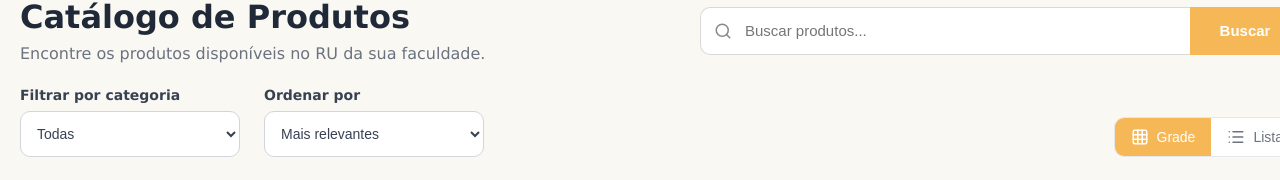
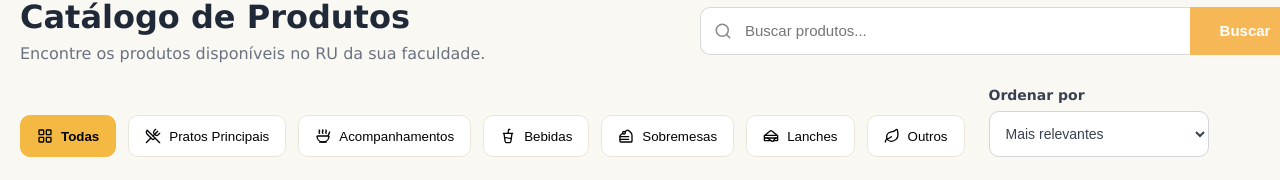
Before and after one commit to Higor-Vassoler/AUTO-RU, a React (Vite) app in the folder front-end/: page / in a window 1280 px wide. Shown: the part 112-292 px from the top of the page. Built offline with nearby package versions, Linux system fonts and the light colour scheme.

Commit message:
feat: refatorar o componente para usar elementos de botão para seleção de categoria

```diff
--- a/front-end/src/components/filtros/filtros.jsx
+++ b/front-end/src/components/filtros/filtros.jsx
@@ -1,4 +1,44 @@
 import "./filtros.css";
+import {
+  LayoutGrid,
+  UtensilsCrossed,
+  Soup,
+  CupSoda,
+  CakeSlice,
+  Sandwich,
+  Leaf,
+} from "lucide-react";
+
+const categorias = [
+  {
+    nome: "Todas",
+    icone: <LayoutGrid size={16} />,
+  },
+  {
+    nome: "Pratos Principais",
+    icone: <UtensilsCrossed size={16} />,
+  },
+  {
+    nome: "Acompanhamentos",
+    icone: <Soup size={16} />,
+  },
+  {
+    nome: "Bebidas",
+    icone: <CupSoda size={16} />,
+  },
+  {
+    nome: "Sobremesas",
+    icone: <CakeSlice size={16} />,
+  },
+  {
+    nome: "Lanches",
+    icone: <Sandwich size={16} />,
+  },
+  {
+    nome: "Outros",
+    icone: <Leaf size={16} />,
+  },
+];
 
 function Filtros({
   categoriaSelecionada,
@@ -9,24 +49,24 @@ function Filtros({
 }) {
   return (
     <div className="filtros">
-      <div className="filtro-grupo">
-        <label>Filtrar por categoria</label>
-
-        <select
-          value={categoriaSelecionada}
-          onChange={(e) => {
-            setCategoriaSelecionada(e.target.value);
-            setPaginaAtual(1);
-          }}
-        >
-          <option value="Todas">Todas</option>
-          <option value="Pratos Principais">Pratos Principais</option>
-          <option value="Acompanhamentos">Acompanhamentos</option>
-          <option value="Bebidas">Bebidas</option>
-          <option value="Sobremesas">Sobremesas</option>
-          <option value="Lanches">Lanches</option>
-          <option value="Outros">Outros</option>
-        </select>
+      <div className="categorias-container">
+        {categorias.map((categoria) => (
+          <button
+            key={categoria.nome}
+            className={
+              categoriaSelecionada === categoria.nome
+                ? "categoria-btn ativo"
+                : "categoria-btn"
+            }
+            onClick={() => {
+              setCategoriaSelecionada(categoria.nome);
+              setPaginaAtual(1);
+            }}
+          >
+            {categoria.icone}
+            <span>{categoria.nome}</span>
+          </button>
+        ))}
       </div>
 
       <div className="filtro-grupo">
```
